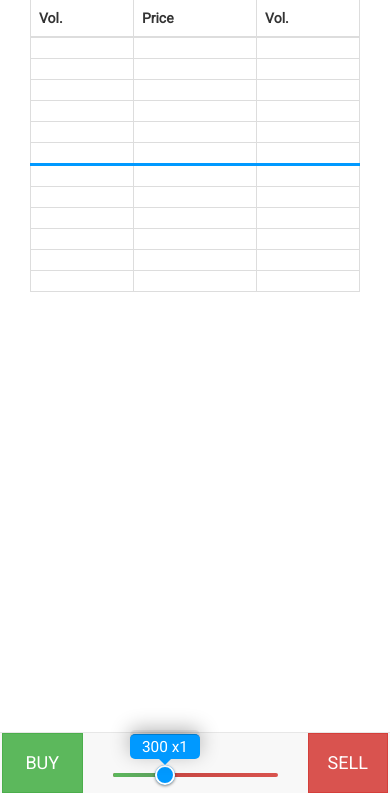
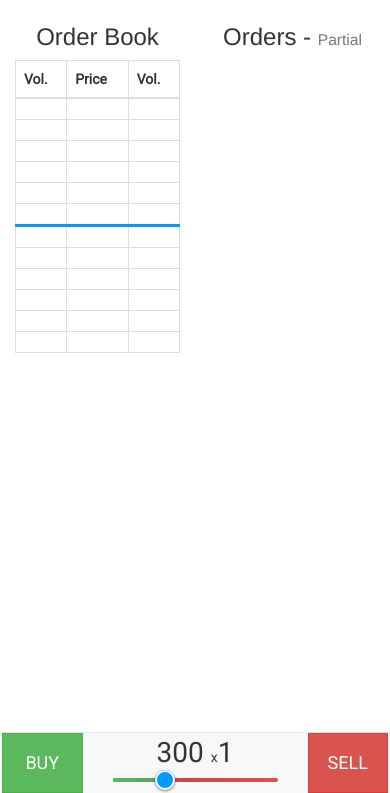
Before and after one commit to ANazaret/TradingExchange, a Flask app: a page that uses templates/scripts.html in a window 390 px wide. Shown: the part 51-844 px from the top of the page. Run offline with Flask 2, Linux system fonts and the light colour scheme; the visitor is signed in with stand-in values (Sample User, id 1); lists and menus that the app fills with data are empty; some libraries are stand-ins or nearby versions.

Commit message:
Add Order History
This commit adds:
- Click to cancel
- Clean OrderQueue
- Change RangeSliders look

```diff
--- a/exchange/orderQueue.py
+++ b/exchange/orderQueue.py
@@ -1,4 +1,4 @@
-from exchange.order import Side, Order
+from exchange.order import Side, Order, Status
 
 
 class OrderQueue:
@@ -25,7 +25,11 @@ class OrderQueue:
     def empty(self) -> bool:
         return len(self._data) == 0
 
+    def clean(self):
+        self._data = list(filter(lambda o: o.status in (Status.NEW | Status.PARTIAL), self._data ))
+
     def json(self):
+        self.clean()
         # Functional style <3
         def aux(orders):
             if len(orders) == 0:
--- a/server.py
+++ b/server.py
@@ -43,6 +43,7 @@ def join_exchange(message):
 
     return {
         'order_book': god.get_exchange(exchange_id).get_order_book(product_id).json(),
+        'user_orders': [o.json() for o in user.orders]
     }
 
 
@@ -63,13 +64,18 @@ def place_order(data):
     product_id = data['product_id']
     exchange_id = session['exchange_id']
     user_id = session['user_id']
-    order = god.get_exchange(exchange_id).place_order(
-        god.get_user(user_id), product_id, side, volume, price)
+    order = god.get_user(user_id).place_order(
+        god.get_exchange(exchange_id), product_id, side, volume, price)
 
-    return {
-        'order': order.json(),
-    }
+    return order.json()
 
+@socketio.on('cancel_order')
+@username_required
+@field_session_required(field='exchange_id')
+def cancel_order(data):
+    if not check_dict_fields(data, ['product_id', 'order_id']):
+        return 'Invalid request'
+    god.get_user(session['user_id']).cancel_order(data['order_id'], data['product_id'])
 
 if __name__ == '__main__':
     socketio.run(app, host="0.0.0.0", port=8000, debug=True)
--- a/static/css/rangeslider.custom.css
+++ b/static/css/rangeslider.custom.css
@@ -3,7 +3,7 @@ body {
 }
 
 .rangeslider-wrap {
-    padding-top: 40px;
+    padding-top: 5px;
 }
 
 .rangeslider {
@@ -72,11 +72,11 @@ body {
     border-radius: 5px;
 }
 
-.rangeslider.rangeslider--active .rangeslider__handle, .rangeslider.rangeslider--active .rangeslider__handle * {
+.rangeslider.rangeslider--active .rangeslider__handle, .rangeslider.rangeslider--active .rangeslider__handle  {
     background-color: #33adff;
 }
 
-.rangeslider.rangeslider--active .rangeslider__handle *:before {
+.rangeslider.rangeslider--active .rangeslider__handle :before {
     border-top-color: #33adff;
 }
 
--- a/static/css/style.css
+++ b/static/css/style.css
@@ -35,6 +35,18 @@ h1, h2, h3 {
     height: 60px;
 }
 
+.price-display, .volume-display {
+    font-size: 200%;
+}
+
+#order_history .list-group-item {
+    padding: 3px 10px;
+}
+
+.partial-orders [data-status="FILLED"], .partial-orders [data-status="CANCELED"] {
+    display: none;
+}
+
 a > span.glyphicon {
     color: black;
 
--- a/static/js/ExchangeClient.js
+++ b/static/js/ExchangeClient.js
@@ -5,6 +5,7 @@ class ExchangeClient {
         this.book_depth = book_depth;
         this.socket = io.connect('http://' + document.domain + ':' + location.port);
         this.order_book = new OrderBook('#order_book', this.book_depth);
+        this.order_history = new OrderHistory("#order_history", this);
         this.bindSockets();
         this.bindEvents();
     }
@@ -13,22 +14,32 @@ class ExchangeClient {
         $('#exchange').append(order.order_id + " " + order.status);
     }
 
-    bookUpdate(book) {
-        this.order_book.update(book);
+    bookUpdate(data) {
+        this.order_book.update(data['order_book']);
+    }
+
+    orderUpdate(data) {
+        this.order_history.update(data);
     }
 
     connect() {
         $('#exchange-name').append(' <span class="glyphicon glyphicon-ok"></span>');
         this.socket.emit('join_exchange',
             {'exchange_id': this.exchange_id, 'product_id': this.exchange_id + '__default'},
-            (book) => this.order_book.update(book));
+            this.initExchangeData.bind(this));
+    }
+
+    initExchangeData(data) {
+        this.order_book.update(data['order_book']);
+        data['user_orders'].forEach((order) => this.order_history.update(order, true));
+        this.order_history.scrollDown();
     }
 
     bindSockets() {
         const self = this;
         this.socket.on('connect', () => self.socket.emit('connected', self.connect.bind(self)));
         this.socket.on('exchange_update', () => undefined);
-        this.socket.on('order_update', ExchangeClient.orderUpdate);
+        this.socket.on('order_update', self.orderUpdate.bind(self));
         this.socket.on('book_update', self.bookUpdate.bind(self));
     }
 
@@ -42,17 +53,24 @@ class ExchangeClient {
         let price = parseFloat($('#price').val());
         let volume = parseInt($('#volume').val());
         if (price > 0 && volume > 0) {
-            this.place_order(side, price, volume);
+            this.placeOrder(side, price, volume);
         }
     }
 
-    place_order(side, price, volume) {
+    placeOrder(side, price, volume) {
         this.socket.emit('place_order', {
                 'side': side,
                 'price': price,
                 'volume': volume,
                 'product_id': this.product_id
             },
-            (data) => console.log(data));
+            (order) => this.orderUpdate.bind(this)(order));
+    }
+
+    cancelOrder(order_id, product_id) {
+        this.socket.emit('cancel_order', {
+            'product_id': product_id,
+            'order_id': order_id
+        });
     }
 }
--- a/static/js/OrderBook.js
+++ b/static/js/OrderBook.js
@@ -15,8 +15,8 @@ class OrderBook {
     update_side(side) {
         for (var index = 0; index < this.depth; index++) {
             var cell = this.htmlObject.find('[data-side="' + side + '"][data-depth="' + index + '"]');
-            var tmp = (index < this.book['order_book'][side].length) ?
-                this.book['order_book'][side][index] : [' ', ' '];
+            var tmp = (index < this.book[side].length) ?
+                this.book[side][index] : [' ', ' '];
             cell.find('.price').text(tmp[0]);
             cell.find('.volume-' + side).text(tmp[1]);
         }
--- /dev/null
+++ b/static/js/OrderHistory.js
@@ -0,0 +1,58 @@
+class OrderHistory {
+    constructor(selector, exchange_client) {
+        this.htmlObject = $(selector);
+        this.htmlObject.append('<div class="list-group" style="margin-bottom: 0; overflow: auto"></div>');
+        this.htmlObject = this.htmlObject.find('.list-group');
+        this.htmlObject.height(exchange_client.order_book.htmlObject.find('table').height());
+        this.orders = {};
+    }
+
+    update(order, init) {
+        if (!(order.id in this.orders)) {
+
+            this.htmlObject.append(
+                '<a href="#" class="list-group-item"' +
+                'id="order_' + order.id + '" data-status="" ' +
+                'data-order-id="' + order.id + '" data-product-id="' + order.product_id + '">' +
+                '<span class="order-side"></span> - ' +
+                '<span class="order-price"></span>' +
+                '  (<span class="order-volume"></span>) ' +
+                '</a>')
+            if (!init) {
+                this.scrollDown();
+            }
+
+        }
+        this.orders[order.id] = order;
+        let htmlOrder = this.htmlObject.find('#order_' + order.id);
+        htmlOrder.find('.order-price').text(order.price);
+        htmlOrder.find('.order-side').text((order.side == 'ask') ? "Sell" : "Buy");
+        htmlOrder.find('.order-volume').text(
+            (order['volume_initial'] - order['volume_remaining']) + "/" + order["volume_initial"]);
+
+        let color;
+        switch (order.status) {
+            case "FILLED":
+                color = "success";
+                break;
+            case "PARTIAL":
+            case "NEW":
+                color = "info";
+                break;
+            case "CANCELED":
+                color = "danger";
+        }
+        color = "list-group-item-" + color;
+        htmlOrder.removeClass("list-group-item-success")
+            .removeClass("list-group-item-info")
+            .removeClass("list-group-item-danger")
+            .addClass(color);
+
+        htmlOrder.attr("data-status", order.status);
+    }
+
+    scrollDown() {
+        let p = this.htmlObject;
+        p.animate({scrollTop: p.prop("scrollHeight")}, 400);
+    }
+}
--- a/templates/exchange_home.html
+++ b/templates/exchange_home.html
@@ -3,9 +3,15 @@
 {% block body %}
 
 <div class="container">
-    <div class="row ">
-        <div class="col-sm-4" id="order_book">
+    <div class="row" style="padding-top: 5px">
+        <div class="col-sm-4 col-xs-6" id="order_book">
+            <h3 class="center">Order Book</h3>
             {% include 'order_book.html' %}
+        </div>
+        <div class="col-sm-4 col-xs-6 partial-orders" id="order_history">
+            <h3 class="center">Orders -
+                <small class="pointer" id="toogle_order_history" data-mode="p">Partial</small>
+            </h3>
         </div>
         <div id="exchange" class="col-md-6 col-md-offset-3">
         </div>
@@ -35,6 +41,8 @@
                         <button data-side="bid" class="btn btn-success btn-send-order btn-lg">BUY</button>
                     </div>
                     <div class="col-xs-6" id="sliders">
+                        <span class="price-display"></span>
+                         x<span class="volume-display"></span>
                         <div class="rangeslider-wrap price-slider">
                             <input id="price-slider" type="range" min="10" max="1000" step="10" value="300">
                         </div>
@@ -46,7 +54,9 @@
                         <button data-side="ask" class="btn btn-danger btn-send-order btn-lg">SELL</button>
                     </div>
                 </div>
+                <div class="center" style="position: absolute">
 
+                </div>
             </div>
         </div>
 
@@ -70,32 +80,49 @@
     priceSlider.rangeslider({
         polyfill: false,
         onInit: function () {
-            $rangeEl = this.$range;
-            var $handle = $rangeEl.find('.rangeslider__handle');
-            var handleValue = '<div class="rangeslider__handle__value">' + this.value +
-                " x" + $('#volume').val() + '</div>';
-            $handle.append(handleValue);
+            $('.price-display').text(this.value);
+            $('#price').val(this.value);
+            this.$range.find('.rangeslider__handle').html(
+                '<div style="position:absolute;bottom: 20px; width:50px; height: 50px; right: -17px; "></div>'
+            );
+        },
+        onSlide: function (position, value) {
+            $('.price-display').text(this.value);
             $('#price').val(this.value);
         },
-        onSlide: function (position, value) {
-            var $handle = this.$range.find('.rangeslider__handle__value');
-            $handle.text(this.value + " x" + $('#volume').val());
-            $('#price').val(this.value);
+        onSlideEnd: function () {
+            var attributes;
+            if (this.value > this.max - 2) {
+                attributes = {
+                    min: Math.max(this.value - 5, 1),
+                    max: this.value + 100,
+                    step: 2
+                };
+            } else if (this.value < this.min + 2) {
+                attributes = {
+                    min: Math.max(this.value - 100, 1),
+                    max: this.value + 2,
+                    step: 2
+                };
+            } else {
+                attributes = {
+                    min: Math.max(this.value - 25, 1),
+                    max: this.value + 25,
+                    step: 1
+                };
+            }
+            this.$element.attr(attributes).rangeslider('update', true);
         }
     });
     var volumeSlider = $('input#volume-slider[type="range"]');
     volumeSlider.rangeslider({
         polyfill: false,
         onInit: function () {
-            $rangeEl = this.$range;
-            var $handle = $rangeEl.find('.rangeslider__handle');
-            var handleValue = '<div class="rangeslider__handle__value">' + this.value
-                + " (" + $("#price").val() + ")" + '</div>';
-            $handle.append(handleValue);
+            $('.volume-display').text(this.value);
+            $('#volume').val(this.value);
         },
         onSlide: function (position, value) {
-            var $handle = this.$range.find('.rangeslider__handle__value');
-            $handle.text(this.value + " (" + $("#price").val() + ")");
+            $('.volume-display').text(this.value);
             $('#volume').val(this.value);
         }
     });
@@ -109,9 +136,42 @@
         $('.rangeslider-wrap.tmp_class').addClass("hide").removeClass("tmp_class");
     }
 
-    $("#sliders").doubletap(switchSliders);
-    $("#sliders").dblclick(switchSliders);
+    $("#sliders").dblclick(switchSliders).doubletap(switchSliders);
 
+    $('.price').click(
+        function (event) {
+            if (event.currentTarget.textContent !== " ") {
+                var price = parseFloat(event.currentTarget.textContent);
+                var attributes = {
+                    min: Math.max(price - 25, 1),
+                    max: price + 25,
+                    step: 1,
+                    value: price
+                };
+                $("#price").val(price);
+                priceSlider.attr(attributes).rangeslider('update', true);
+                priceSlider.val(price);
+                priceSlider.attr(attributes).rangeslider('update', true);
+                priceSlider.val(price);
+            }
+        }
+    );
+
+    $("#toogle_order_history").click(function () {
+        if ($("#toogle_order_history").attr('data-mode') == "p"){
+            $("#toogle_order_history").attr('data-mode', "all").text('All');
+            $("#order_history").removeClass("partial-orders");
+        } else {
+            $("#toogle_order_history").attr('data-mode', "p").text('Partial');
+            $("#order_history").addClass("partial-orders");
+        }
+    });
+
+    $("#order_history").on("click", "a", function(event){
+        var order_html = $(this);
+        theExchangeClient.cancelOrder(parseInt(order_html.attr("data-order-id")),
+        order_html.attr("data-product-id"));
+    })
 
 </script>
 
--- a/templates/order_book.html
+++ b/templates/order_book.html
@@ -1,5 +1,4 @@
-<div class="col-md-8">
-    <table class="table table-bordered">
+<table class="table table-bordered" id="order_book_table" style="margin-bottom: 0">
     <thead>
     <tr>
         <th> Vol.</th>
@@ -24,4 +23,3 @@
     {% endfor %}
     </tbody>
 </table>
-</div>
--- a/templates/scripts.html
+++ b/templates/scripts.html
@@ -1,5 +1,6 @@
 <script type="text/javascript" src="//cdnjs.cloudflare.com/ajax/libs/socket.io/1.3.6/socket.io.min.js"></script>
 <script src="{{ url_for('generated.static', filename= 'js/OrderBook.js') }}"></script>
+<script src="{{ url_for('generated.static', filename= 'js/OrderHistory.js') }}"></script>
 <script src="{{ url_for('generated.static', filename= 'js/ExchangeClient.js') }}"></script>
 
 <script src="{{ url_for('static', filename= 'js/jquery/jquery-3.3.1.min.js') }}"></script>
```
Also changed, not shown: exchange/order.py (+13 -7 lines), exchange/user.py (+8 -4 lines). Lines whose indentation alone changed are shown as unchanged.
